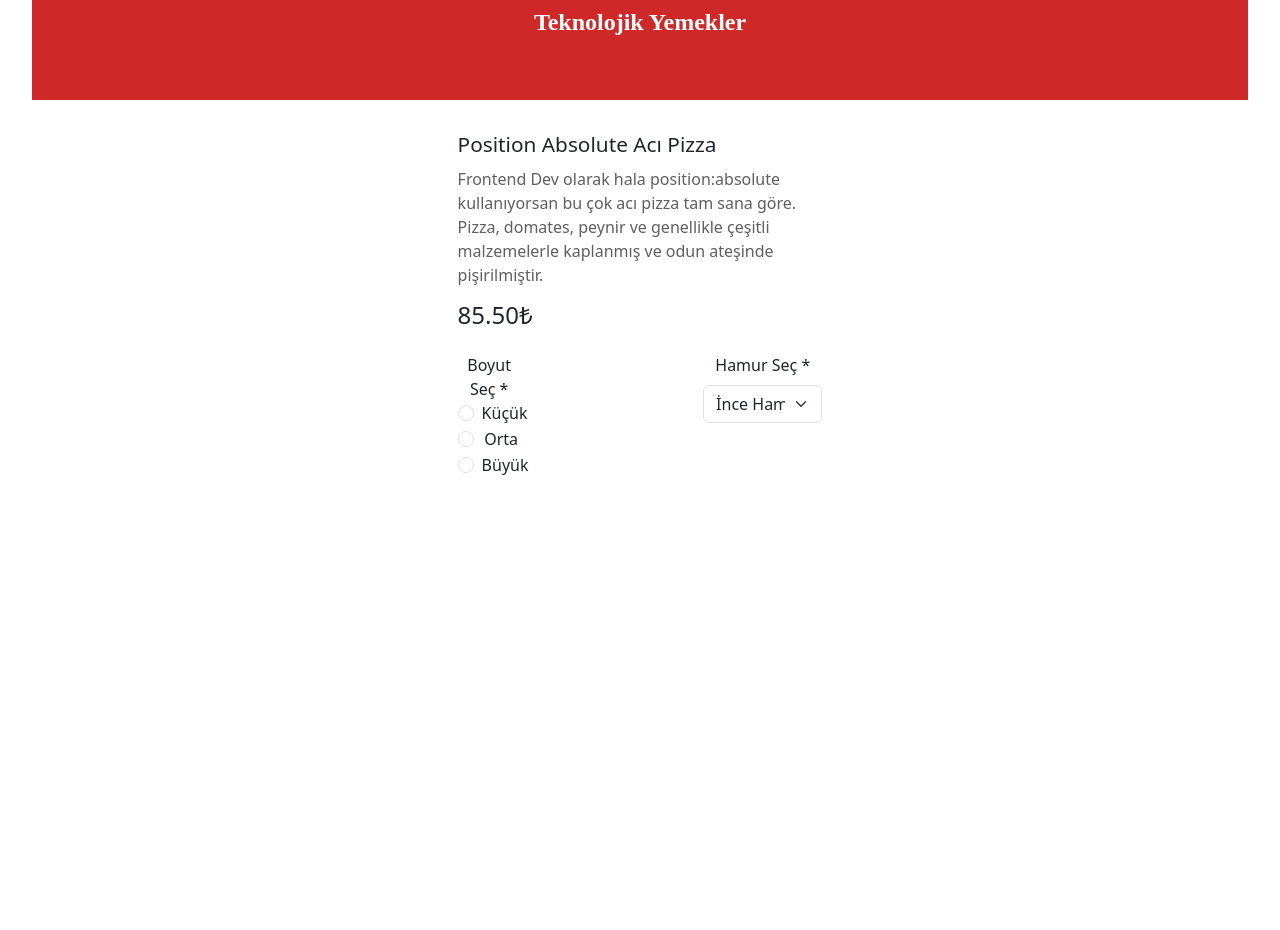
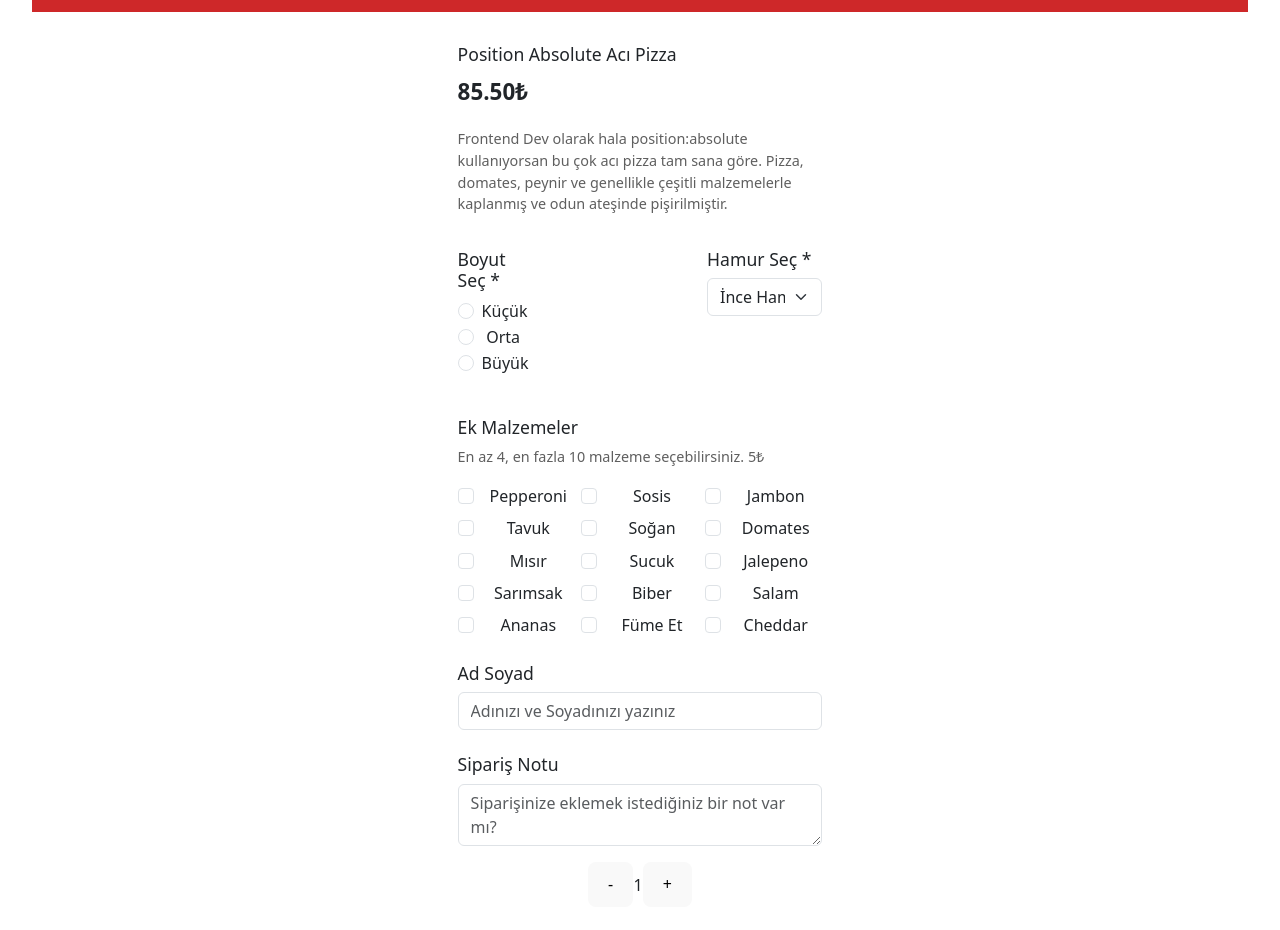
Before and after one commit to Hande-taskiran/pizza-project-s8, a React (Vite) app: page / in a window 1280 px wide. Shown: the part 180-1110 px from the top of the page. Before the commit the page ends 800 px from the top, so only its background shows below. Built offline with nearby package versions, Linux system fonts and the light colour scheme.

Commit message:
forms added except button

```diff
--- a/src/components/OrderForm.jsx
+++ b/src/components/OrderForm.jsx
@@ -11,7 +11,7 @@ const Header = styled.header`
 `;
 const Title = styled.h1`
   margin: 0;
-  font-size: 1.5rem;
+  font-size: 1.8rem;
   font-family: "Quattrocento", serif;
   font-weight: bold;
 `;
@@ -28,7 +28,7 @@ const PizzaSelections = styled.div`
   gap: 50%;
 `;
 const PizzaTitle = styled.h2`
-  font-size: 1.3rem;
+  font-size: 1.1rem;
   margin-bottom: 10px;
   text-align: left;
 `;
@@ -36,11 +36,28 @@ const PizzaDescription = styled.p`
   color: #5f5f5f;
   margin-bottom: 10px;
   text-align: left;
+  font-size: 0.9rem;
 `;
 const Price = styled.div`
-  font-size: 1.5rem;
+  font-size: 1.4rem;
   margin-bottom: 20px;
   text-align: left;
+  font-weight: bold;
+`;
+const ExtraSelections = styled.div`
+  display: grid;
+  grid-template-columns: repeat(3, 1fr);
+  gap: 0.4rem;
+`;
+const SelectionsTitle = styled.h3`
+  font-size: 1.1rem;
+  text-align: left;
+  margin-top: 1.5rem;
+`;
+const CheckboxDescription = styled.p`
+  color: #5f5f5f;
+  text-align: left;
+  font-size: 0.9rem;
 `;
 export default function Order() {
   const [size, setSize] = useState("");
@@ -69,16 +86,16 @@ export default function Order() {
       </Header>
       <FormSection>
         <PizzaTitle>Position Absolute Acı Pizza</PizzaTitle>
+        <Price>85.50₺</Price>
         <PizzaDescription>
           Frontend Dev olarak hala position:absolute kullanıyorsan bu çok acı
           pizza tam sana göre. Pizza, domates, peynir ve genellikle çeşitli
           malzemelerle kaplanmış ve odun ateşinde pişirilmiştir.
         </PizzaDescription>
-        <Price>85.50₺</Price>
         <Form>
           <PizzaSelections>
             <FormGroup tag="fieldset">
-              <label>Boyut Seç *</label>
+              <SelectionsTitle>Boyut Seç *</SelectionsTitle>
               <FormGroup check>
                 <Input name="radio1" type="radio" /> <Label check>Küçük</Label>
               </FormGroup>
@@ -90,7 +107,7 @@ export default function Order() {
               </FormGroup>
             </FormGroup>
             <FormGroup>
-              <Label for="exampleSelect">Hamur Seç *</Label>
+              <SelectionsTitle for="exampleSelect">Hamur Seç *</SelectionsTitle>
               <Input
                 id="exampleSelect"
                 name="select"
@@ -103,6 +120,86 @@ export default function Order() {
               </Input>
             </FormGroup>
           </PizzaSelections>
+          <SelectionsTitle>Ek Malzemeler</SelectionsTitle>
+          <CheckboxDescription>
+            En az 4, en fazla 10 malzeme seçebilirsiniz. 5₺
+          </CheckboxDescription>
+          <ExtraSelections>
+            <FormGroup check>
+              <Input type="checkbox" /> <Label check>Pepperoni</Label>
+            </FormGroup>
+            <FormGroup check>
+              <Input type="checkbox" /> <Label check>Sosis</Label>
+            </FormGroup>
+            <FormGroup check>
+              <Input type="checkbox" /> <Label check>Jambon</Label>
+            </FormGroup>
+            <FormGroup check>
+              <Input type="checkbox" /> <Label check>Tavuk</Label>
+            </FormGroup>
+            <FormGroup check>
+              <Input type="checkbox" /> <Label check>Soğan</Label>
+            </FormGroup>
+            <FormGroup check>
+              <Input type="checkbox" /> <Label check>Domates</Label>
+            </FormGroup>
+            <FormGroup check>
+              <Input type="checkbox" /> <Label check>Mısır</Label>
+            </FormGroup>
+            <FormGroup check>
+              <Input type="checkbox" /> <Label check>Sucuk</Label>
+            </FormGroup>
+            <FormGroup check>
+              <Input type="checkbox" /> <Label check>Jalepeno</Label>
+            </FormGroup>
+            <FormGroup check>
+              <Input type="checkbox" /> <Label check>Sarımsak</Label>
+            </FormGroup>
+            <FormGroup check>
+              <Input type="checkbox" /> <Label check>Biber</Label>
+            </FormGroup>
+            <FormGroup check>
+              <Input type="checkbox" /> <Label check>Salam</Label>
+            </FormGroup>
+            <FormGroup check>
+              <Input type="checkbox" /> <Label check>Ananas</Label>
+            </FormGroup>
+            <FormGroup check>
+              <Input type="checkbox" /> <Label check>Füme Et</Label>
+            </FormGroup>
+            <FormGroup check>
+              <Input type="checkbox" /> <Label check>Cheddar</Label>
+            </FormGroup>
+          </ExtraSelections>
+          <FormGroup>
+            <SelectionsTitle for="exampleText">Ad Soyad</SelectionsTitle>
+            <Input
+              id="exampleText"
+              name="text"
+              type="text"
+              placeholder="Adınızı ve Soyadınızı yazınız"
+            />
+          </FormGroup>
+          <FormGroup>
+            <SelectionsTitle for="exampleText">Sipariş Notu</SelectionsTitle>
+            <Input
+              id="exampleText"
+              name="text"
+              type="textarea"
+              placeholder="Siparişinize eklemek istediğiniz bir not var mı?"
+            />
+          </FormGroup>
+          <FormGroup>
+            <div>
+              <button
+                onClick={() => setQuantity(quantity > 1 ? quantity - 1 : 1)}
+              >
+                -
+              </button>
+              <span>{quantity}</span>
+              <button onClick={() => setQuantity(quantity + 1)}>+</button>
+            </div>
+          </FormGroup>
         </Form>
       </FormSection>
     </>
```
